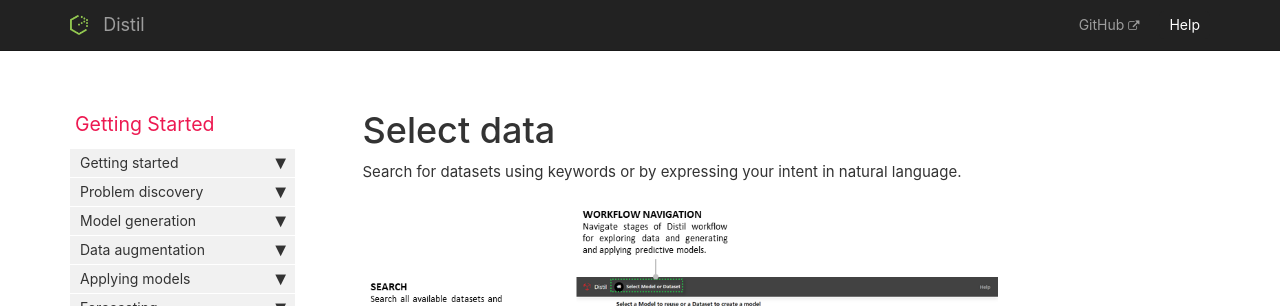
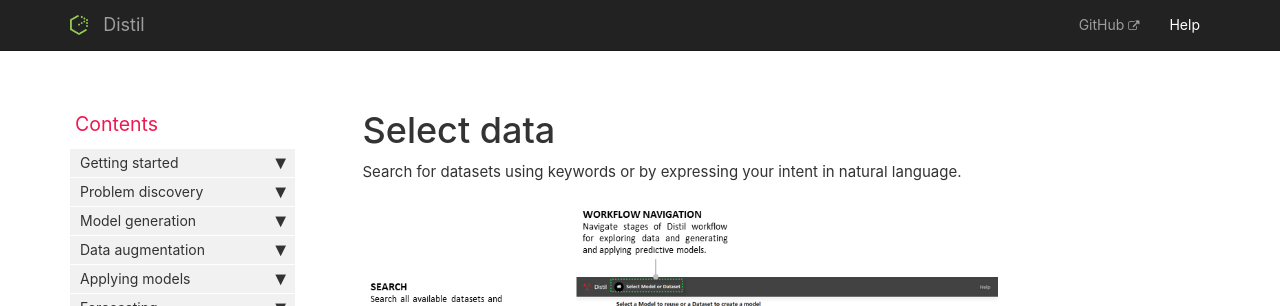
Before and after one commit to uncharted-distil/distil-help, a Jekyll site: the page built from src/pages/topics/reference/select-data.md, in a window 1280 px wide. Shown: the top 306 px of the page. Built offline with Jekyll 4.4.1, drawn with Linux system fonts in a browser that asks for light colours; some web fonts are replaced.

Commit message:
Rename help TOC

```diff
--- a/src/_data/sidebars/getting-started_sidebar.yml
+++ b/src/_data/sidebars/getting-started_sidebar.yml
@@ -2,7 +2,7 @@
 
 entries:
 - title: sidebar
-  product: Getting Started
+  product: Contents
   version:
   folders:
 
```
